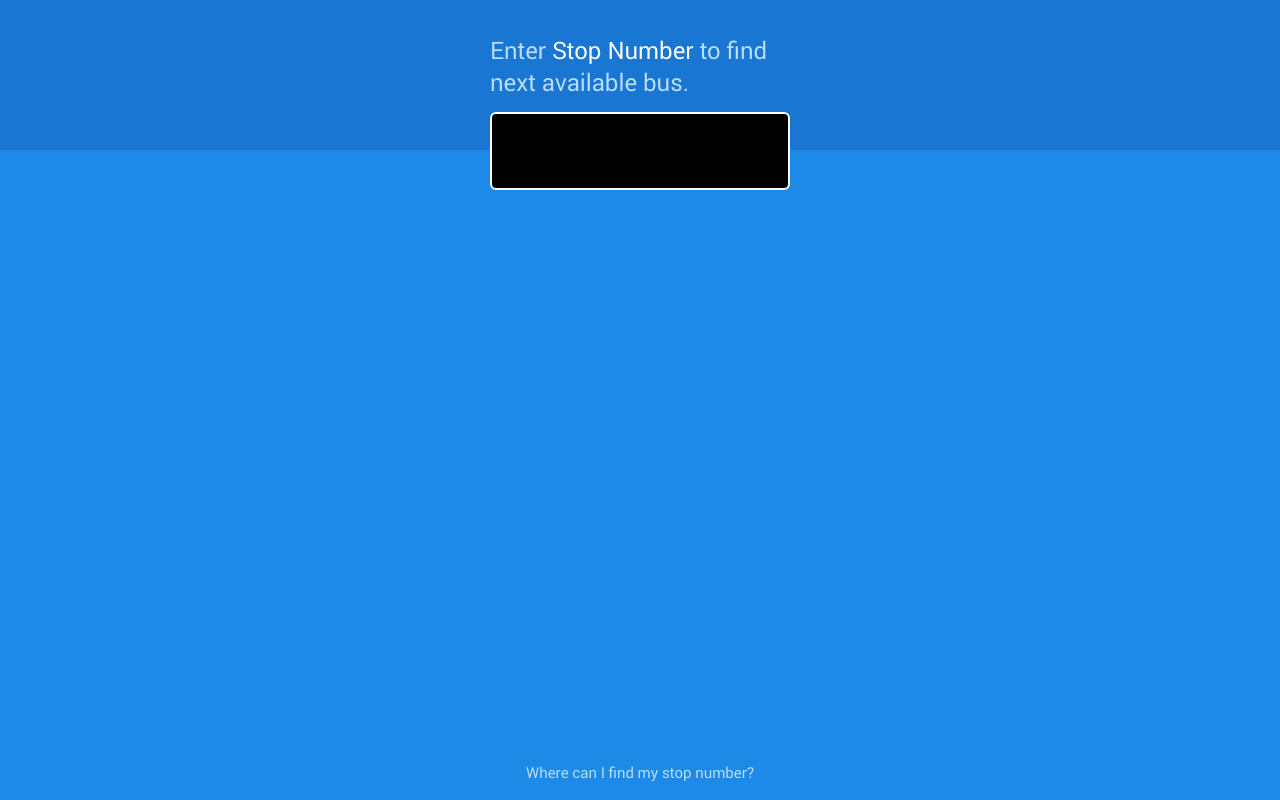
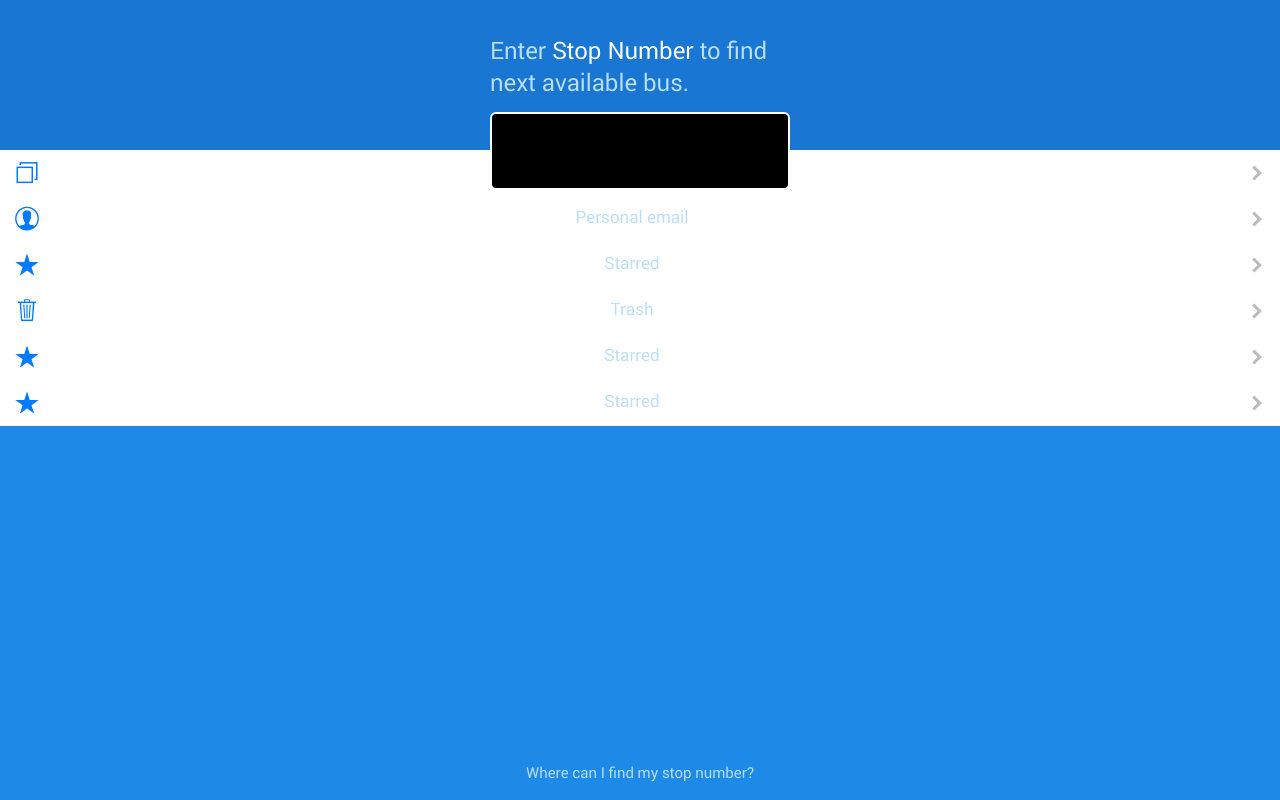
Before and after one commit to chriswhong/simpleTransitApp, a plain HTML site: page index.html in a window 1280 px wide. Drawn offline with nearby package versions, Linux system fonts and the light colour scheme.

Commit message:
Formatting front page

```diff
--- a/css/app.css
+++ b/css/app.css
@@ -36,7 +36,6 @@
 }
 
 .homeText {
-  color: #BBDEFB;
   width: 300px;
   margin: 0 auto;
   position: absolute;
@@ -79,8 +78,16 @@
   height: 78px;
 }
 
+.homeWrapper {
+  z-index: 10;
+  position: fixed;
+  top: 0;
+  width: 100%;
+}
+
 body {
   font-family: 'roboto', sans-serif;
+  color: #BBDEFB;
 }
 
 .splashScreen {
@@ -89,6 +96,7 @@ body {
   width: 100%;
   background: #2093F0;
   z-index: 15;
+  text-align:center;
 }
 
 .splashTitle {
--- a/index.html
+++ b/index.html
@@ -15,30 +15,80 @@
     <script src="js/script.js"></script>
   </head>
   <body>
-<!--     <header class="bar bar-nav">
-      <a class="icon icon-refresh pull-right"></a>
-      <h1 class="title">Mailboxes</h1>
-    </header> -->
+  <header class="bar bar-nav">
 
-    <!-- <div class="bar bar-footer">
+    </header>
 
-      <small class="updated-text">Where can I find my stop number?</small>
-    </div> -->
 
-    <div class="content home">
-
-      <div class='splashScreen'>
+    <div class='splashScreen'>
         <div class='splashTitle'>MTA</div>
         <div class='splashSub'>BUS STOP LOOKUP</div>
       </div>
 
+    <div class="content home">
+
+
+      <div class='homeWrapper'>
       <div class='homeTop'>
         <div class='homeText'>Enter <span style="color:#fff">Stop Number</span> to find next available bus.</div>
       </div>
-      <input type="text" name="stopID">
-      <div class='homeBottom'>Test</div>
+
+        <input type="text" name="stopID" id="stopInput">
+
+      <div class='homeBottom'>
+      <ul class="table-view">
+        <li class="table-view-cell media">
+          <a class="navigate-right" href="inbox.html" data-transition="slide-in">
+            <span class="media-object icon icon-pages pull-left"></span>
+            <div class="media-body">
+              All inboxes
+            </div>
+          </a>
+        </li>
+        <li class="table-view-cell media">
+          <a class="navigate-right" href="inbox.html" data-transition="slide-in">
+            <span class="media-object icon icon-person pull-left"></span>
+            <div class="media-body">
+              Personal email
+            </div>
+          </a>
+        </li>
+        <li class="table-view-cell media">
+          <a class="navigate-right" href="inbox.html" data-transition="slide-in">
+            <span class="media-object icon icon-star-filled pull-left"></span>
+            <div class="media-body">
+              Starred
+            </div>
+          </a>
+        </li>
+        <li class="table-view-cell media">
+          <a class="navigate-right" href="inbox.html" data-transition="slide-in">
+            <span class="media-object icon icon-trash pull-left"></span>
+            <div class="media-body">
+              Trash
+            </div>
+          </a>
+        </li>
+        <li class="table-view-cell media">
+          <a class="navigate-right" href="inbox.html" data-transition="slide-in">
+            <span class="media-object icon icon-star-filled pull-left"></span>
+            <div class="media-body">
+              Starred
+            </div>
+          </a>
+        </li>
+        <li class="table-view-cell media">
+          <a class="navigate-right" href="inbox.html" data-transition="slide-in">
+            <span class="media-object icon icon-star-filled pull-left"></span>
+            <div class="media-body">
+              Starred
+            </div>
+          </a>
+        </li>
+      </ul>
+      </div>
       <div class='homeFooter'>Where can I find my stop number?</div>
-
+      </div> <!-- homeWrapper -->
     </div>
 
     <!-- Compose modal -->
--- a/js/script.js
+++ b/js/script.js
@@ -1,4 +1,44 @@
-// fade out splash screen after 1.8 seconds
-setTimeout(function(){
-  $('.splashScreen').fadeOut();
-},1800)
+$( document ).ready(function() {
+
+  // fade out splash screen after 1.8 seconds
+  setTimeout(function(){
+    $('.splashScreen').fadeOut();
+  },1800)
+
+  //listen for enter on number lookup
+  $('#stopInput').keypress(function(e) {
+      if(e.which == 13) {
+          var reqStopNumber = $(this).val();
+          console.log(reqStopNumber);
+          getStopData(reqStopNumber);
+      }
+  });
+
+
+  function getStopData(reqStopNumber) {
+
+
+    $.getJSON('http://mtabustrack.herokuapp.com/stoptimes/' + reqStopNumber, function(data){
+
+      console.log(data);
+
+      if (data.stop_times.length>0) {
+
+      }
+
+      // $('#stopId').text(stop_id);
+      // $('#stopName').text(data.stop_name);
+
+      // data.stop_times.forEach(function(s){
+      //   var appendString = '<p>' + s.route_number + ' - ' + s.route_name + " " + s.direction_name + " - " + moment(s.stop_time).format('h:mm a') + " ";
+
+      //   appendString += s.realtime ? '(estimated)' : '(scheduled)';
+
+      //   $('#arrivalList').append(appendString);
+      //   $('.results').show();
+      // });
+    });
+  }
+
+
+});
```
